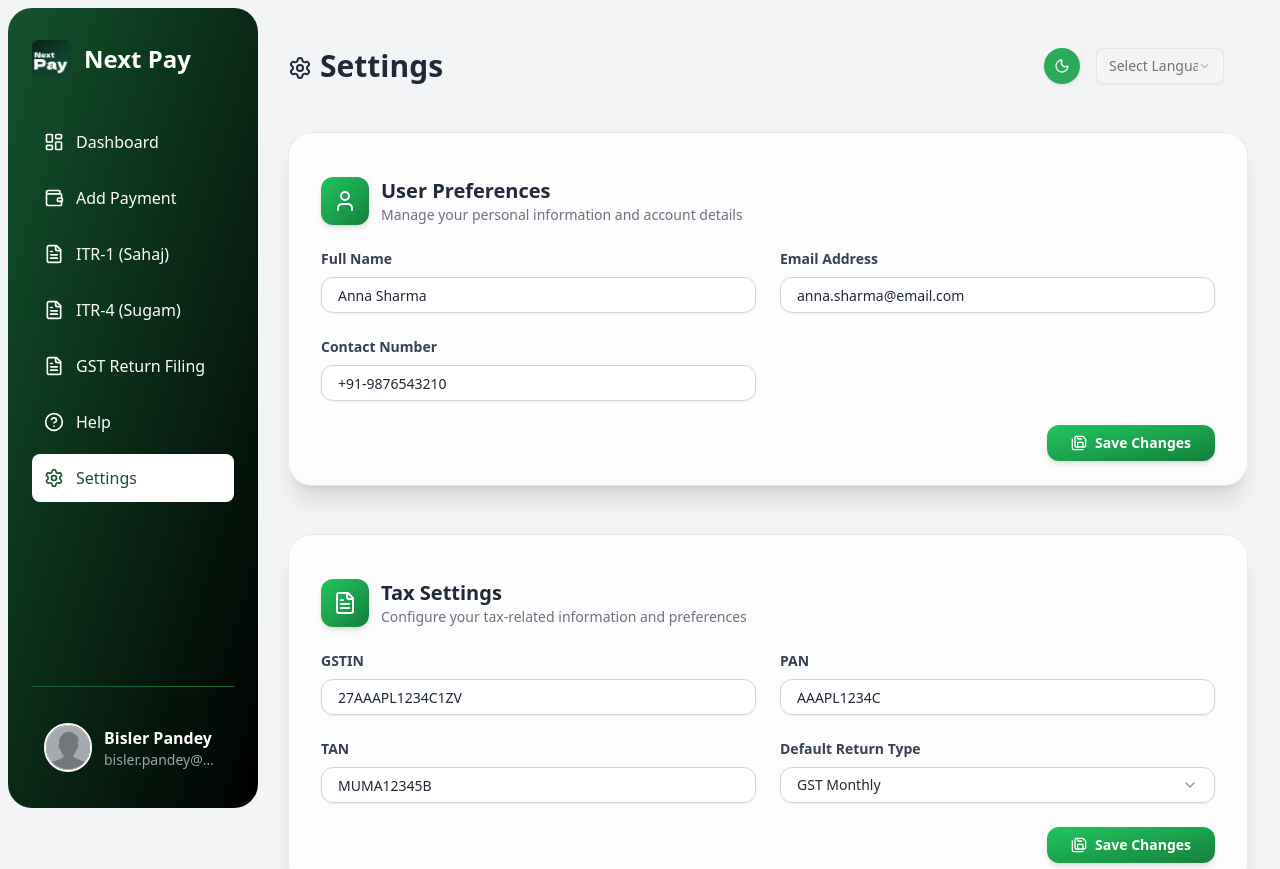
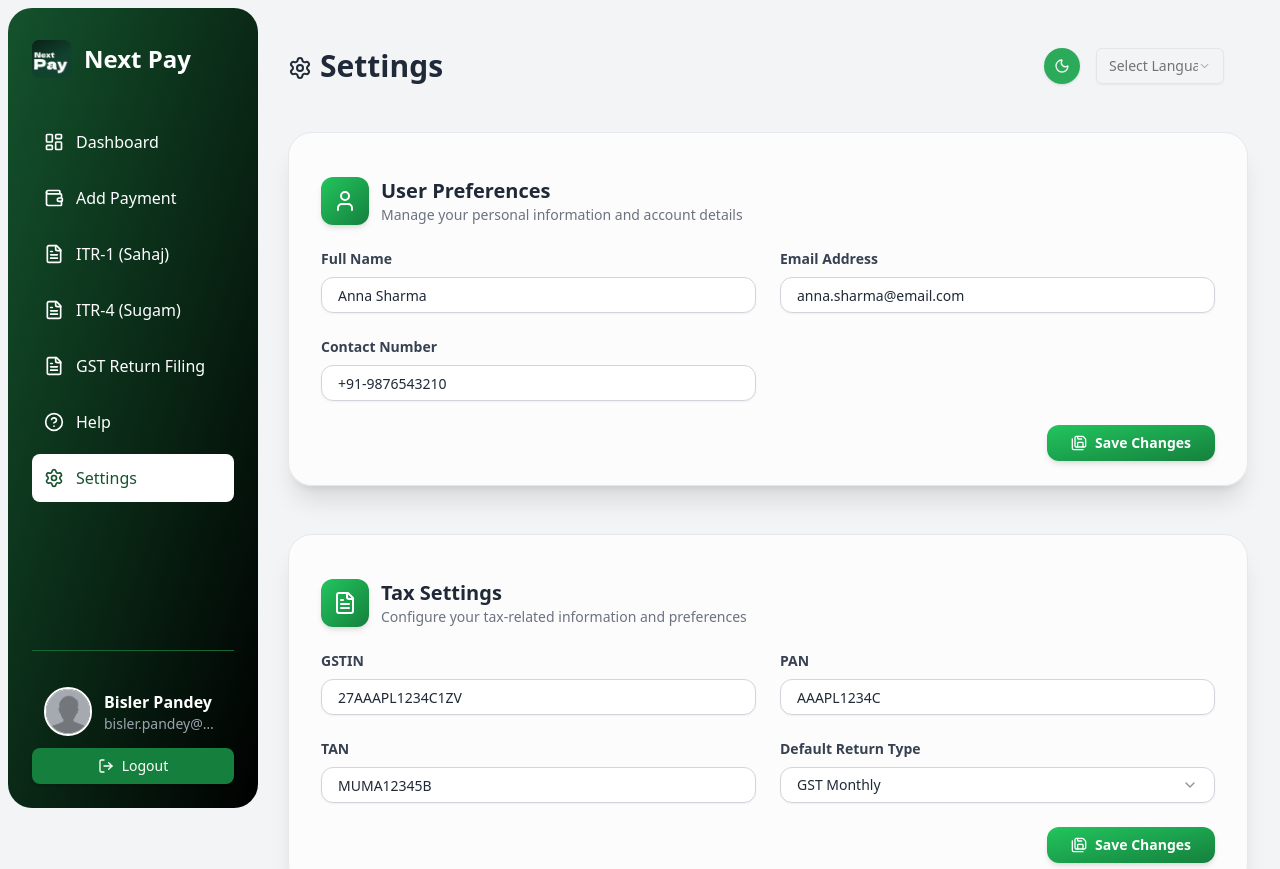
Before and after one commit to sristy17/next-payroll, a Next.js app: page /settings in a window 1280 px wide. Shown: the top 869 px of the page. Built offline with nearby package versions, Linux system fonts and the light colour scheme.

Commit message:
feat: logout button added
Signed-off-by: Keshav <177126288+iemio@users.noreply.github.com>

```diff
--- a/src/components/Sidebar.tsx
+++ b/src/components/Sidebar.tsx
@@ -10,7 +10,9 @@
     FileText,
     HelpCircle,
     Settings,
+    LogOut,
 } from "lucide-react";
+import { Button } from "./ui/button";
 
 export default function Sidebar() {
     const pathname = usePathname();
@@ -25,7 +27,9 @@
         { name: "Help", href: "/help", icon: HelpCircle },
         { name: "Settings", href: "/settings", icon: Settings },
     ];
-
+    const handleLogout = () => {
+        console.log("Logout clicked");
+    };
     return (
         <aside
             className="flex-shrink-0 h-screen min-h-screen w-[250px] bg-gradient-to-br from-green-900 to-black m-2 rounded-3xl flex flex-col p-6 overflow-y-auto overflow-x-hidden"
@@ -83,6 +87,13 @@
                         </p>
                     </div>
                 </div>
+                <Button
+                    onClick={handleLogout}
+                    className="w-full bg-green-700 hover:bg-green-900 text-white font-medium py-3 px-4 rounded-lg transition-colors duration-200 flex items-center justify-center gap-2 cursor-pointer"
+                >
+                    <LogOut className="w-5 h-5" />
+                    Logout
+                </Button>
             </div>
         </aside>
     );
```
Lines whose indentation alone changed are shown as unchanged.
